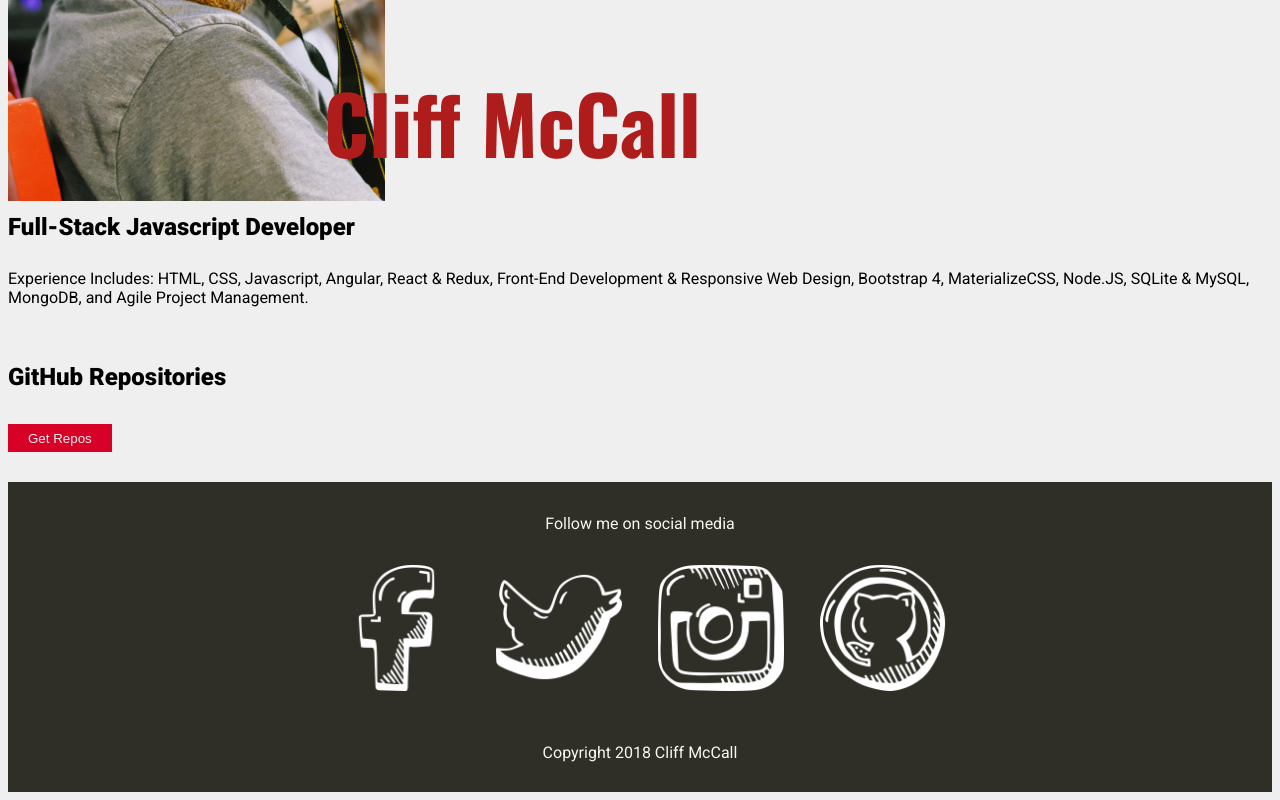
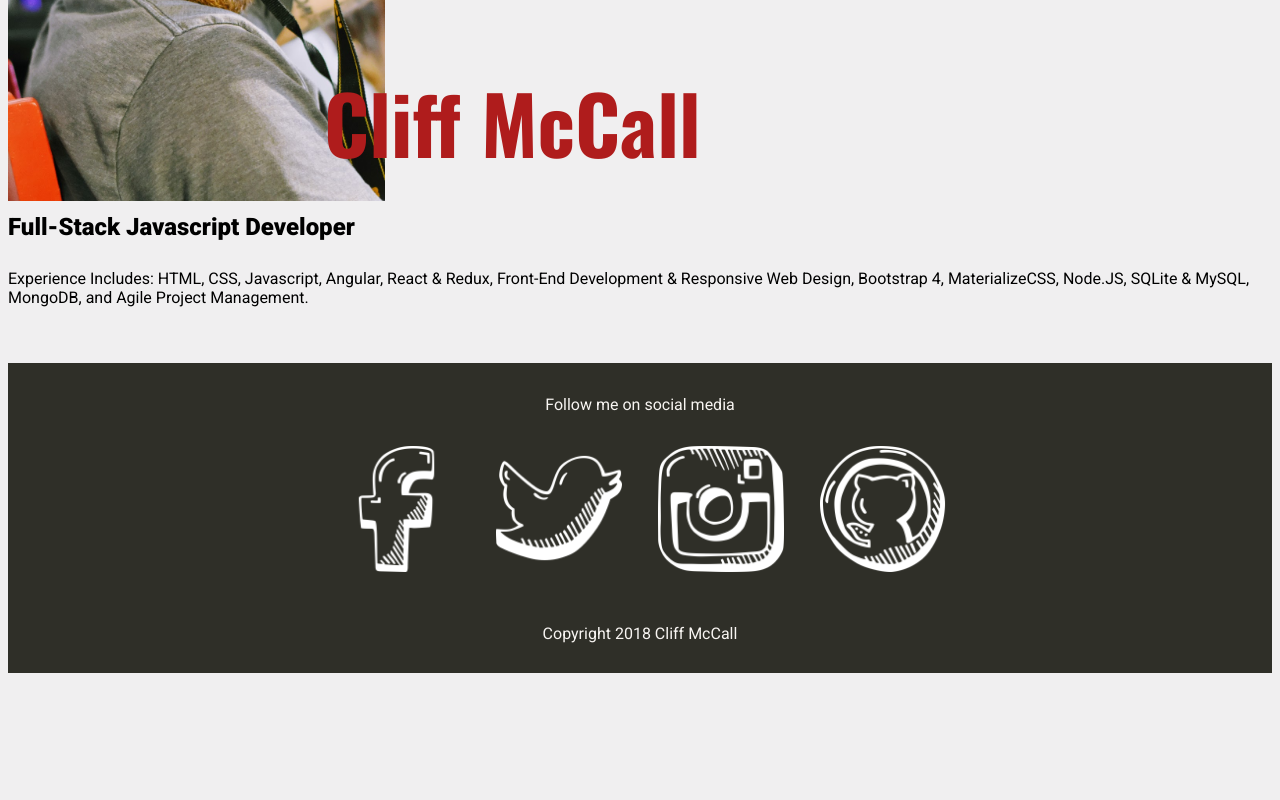
Before and after one commit to cliffmccall1/Cliff-Perosnal, a website: page index.html in a window 1280 px wide. Shown: the part 1333-2133 px from the top of the page. After the commit the page ends 2014 px from the top, so only its background shows below. Drawn offline with nearby package versions, Linux system fonts and the light colour scheme.

```diff
--- a/index.html
+++ b/index.html
@@ -41,14 +41,14 @@
   </section>
 
 
-  <section class="project">
+  <!-- <section class="project">
     <div class="projects">
       <h1>GitHub Repositories</h1>
       <input class="button" onclick="loadRepo()" type="submit" value="Get Repos">
       <ul id="repositories">
       </ul>
     </div>
-  </section>
+  </section> -->
   <!--
       <section class="contact">
         <h1>Contact me</h1>
```
